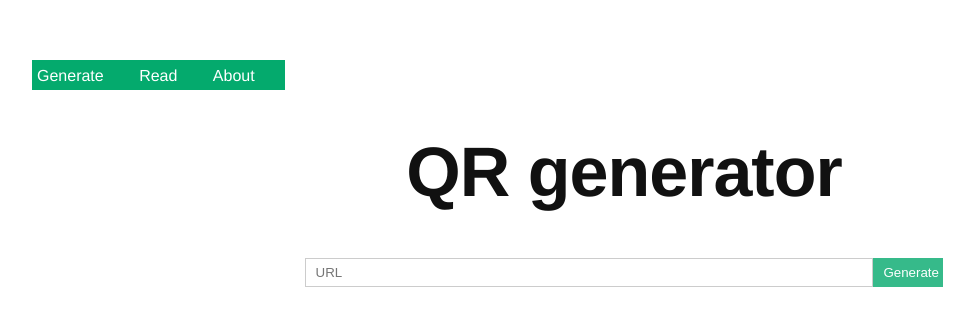
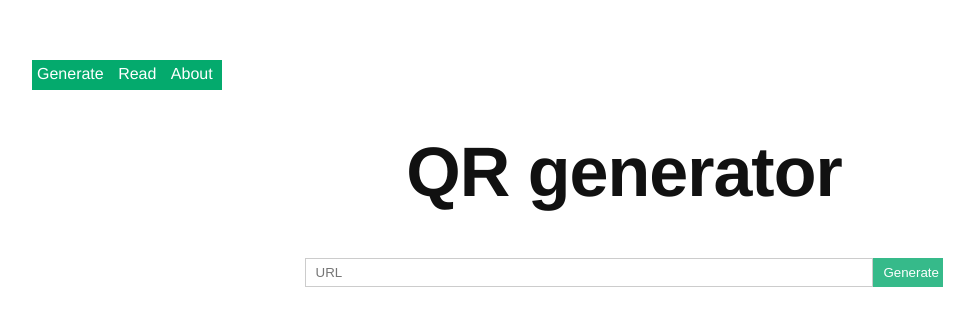
Before and after one commit to yutive/QR-generator, a Vue app: page / in a window 1280 px wide. Shown: the top 326 px of the page, without its empty margins (16-990 px from the left). Built offline with nearby package versions, Linux system fonts and the light colour scheme.

Commit message:
wrote css

```diff
--- a/src/components/Navbar.vue
+++ b/src/components/Navbar.vue
@@ -71,18 +71,25 @@
     list-style-type: none;
   }
 
-  ul input {
-    opacity: 0;
-  }
 
   li {
     padding: 5px;
     background-color: #04aa6d;
     color: white;
     display: block;
+    text-align: center;
+    height: 20px;
   }
   ul :hover {
     opacity: 80%;
   }
 
+  ul input {
+    opacity: 0;
+    width: 0;
+    margin: 0;
+    border: 0;
+    height: 0;
+  }
+
 </style>
```
